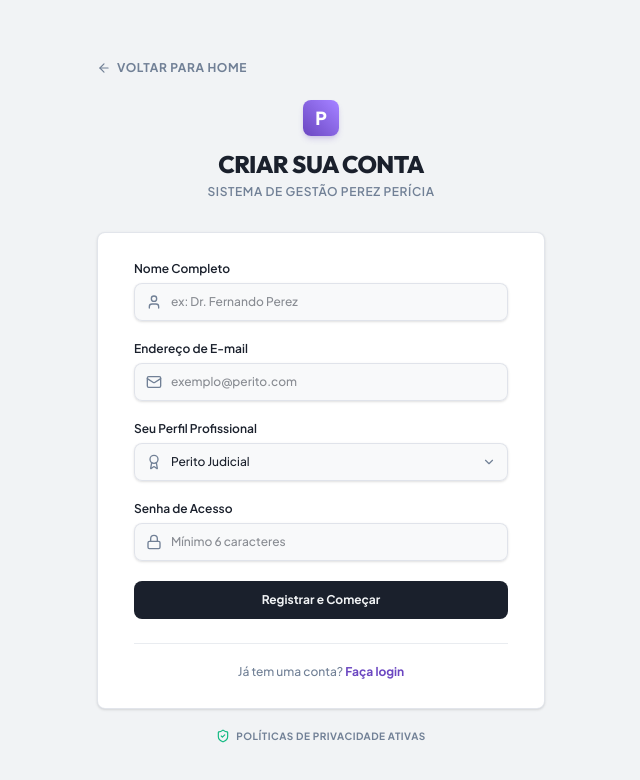
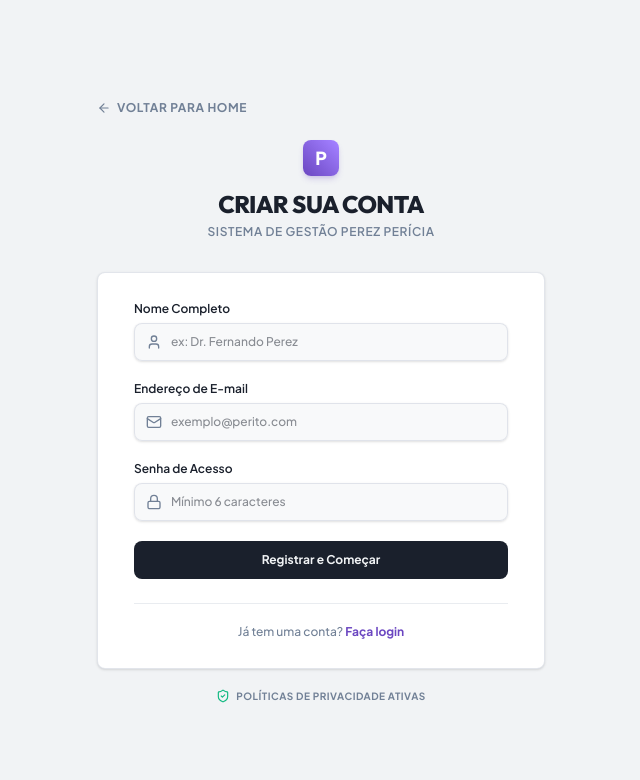
Before and after one commit to VitoHenrique/perez-pericia, a Next.js app: page /cadastro in a window 1280 px wide. Shown: the top 780 px of the page, without its empty margins (319-959 px from the left). Built offline with nearby package versions, Linux system fonts and the light colour scheme.

Commit message:
feat: remover selecao de cargo no cadastro e forcar papel de assistente

```diff
--- a/src/app/api/auth/register/route.ts
+++ b/src/app/api/auth/register/route.ts
@@ -29,7 +29,16 @@ export async function POST(request: Request) {
     const senha_hash = await hashPassword(senha);
 
     const userCount = await prisma.usuario.count();
-    const finalRole = userCount === 0 ? 'admin' : (role || 'perito');
+    const finalRole = userCount === 0 ? 'admin' : 'assistente';
+
+    let cargoId: string | null = null;
+    const cargoName = finalRole === 'admin' ? 'Desenvolvedor' : 'Assistente';
+    const cargo = await prisma.cargo.findFirst({
+      where: { nome: { equals: cargoName, mode: 'insensitive' } },
+    });
+    if (cargo) {
+      cargoId = cargo.id;
+    }
 
     const user = await prisma.usuario.create({
       data: {
@@ -37,6 +46,7 @@ export async function POST(request: Request) {
         email: emailLower,
         senha_hash,
         role: finalRole as any,
+        cargoId,
       },
     });
 
--- a/src/app/cadastro/page.tsx
+++ b/src/app/cadastro/page.tsx
@@ -12,7 +12,7 @@ function RegisterForm() {
   const [nome, setNome] = useState('');
   const [email, setEmail] = useState('');
   const [senha, setSenha] = useState('');
-  const [role, setRole] = useState('perito');
+  const [role, setRole] = useState('assistente');
   const [error, setError] = useState('');
   const [loading, setLoading] = useState(false);
 
@@ -127,29 +127,7 @@ function RegisterForm() {
               </div>
             </div>
 
-            <div>
-              <label htmlFor="register-role" className="block text-foreground mb-1.5">
-                Seu Perfil Profissional
-              </label>
-              <div className="relative rounded-lg shadow-sm">
-                <div className="absolute inset-y-0 left-0 pl-3 flex items-center pointer-events-none text-muted-foreground">
-                  <Award className="w-4 h-4" />
-                </div>
-                <select
-                  id="register-role"
-                  name="role"
-                  value={role}
-                  onChange={(e) => setRole(e.target.value)}
-                  className="block w-full pl-9 pr-10 py-2.5 bg-background/50 border border-border/80 rounded-lg focus:outline-none focus:ring-1 focus:ring-primary focus:border-transparent text-xs text-foreground font-medium transition-all appearance-none cursor-pointer"
-                >
-                  <option value="perito" className="bg-card text-foreground">Perito Judicial</option>
-                  <option value="assistente" className="bg-card text-foreground">Assistente Técnico</option>
-                </select>
-                <div className="absolute inset-y-0 right-0 pr-3 flex items-center pointer-events-none text-muted-foreground">
-                  <ChevronDown className="w-3.5 h-3.5" />
-                </div>
-              </div>
-            </div>
+
 
             <div>
               <label htmlFor="register-password" className="block text-foreground mb-1.5">
```
